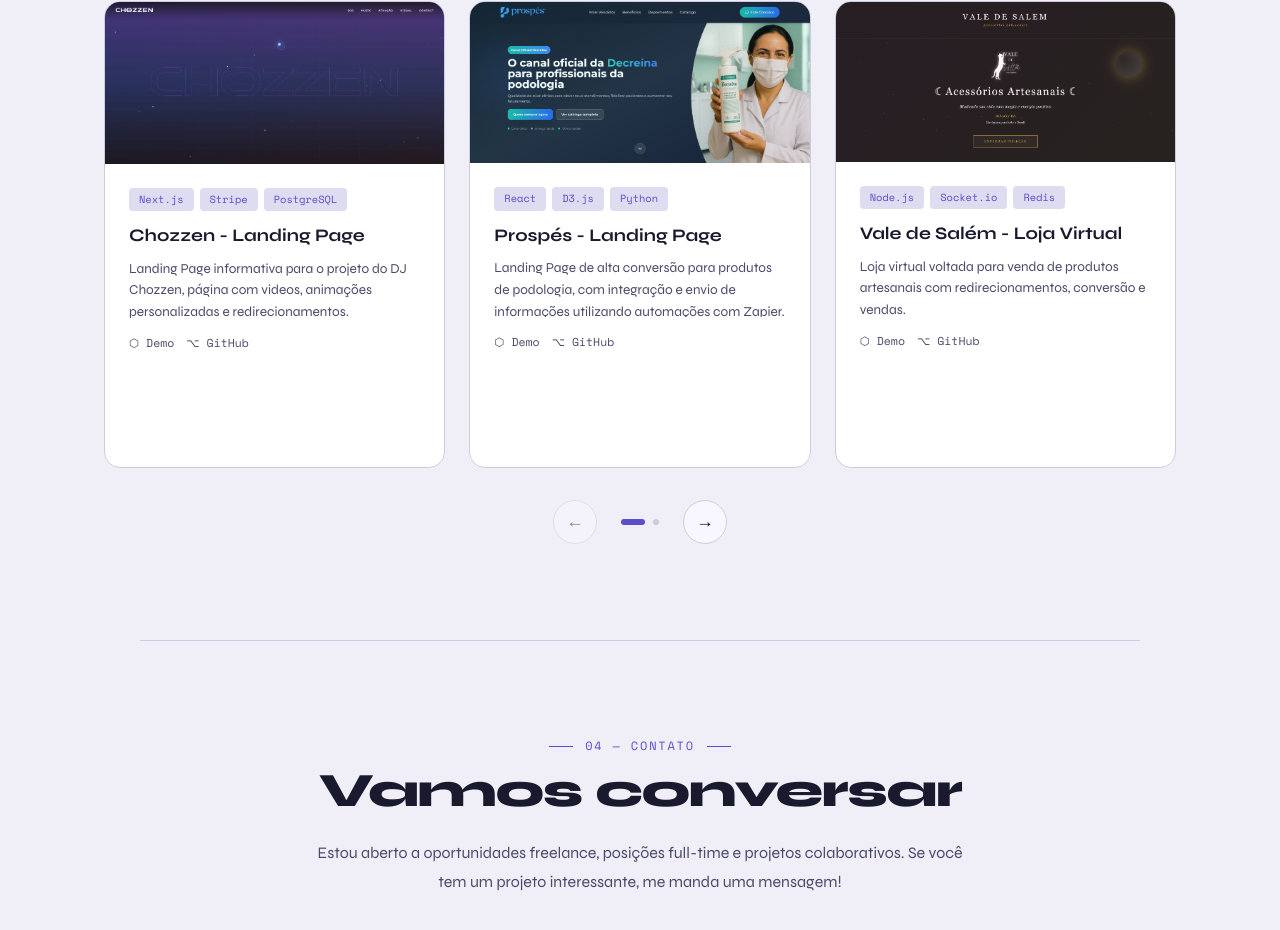
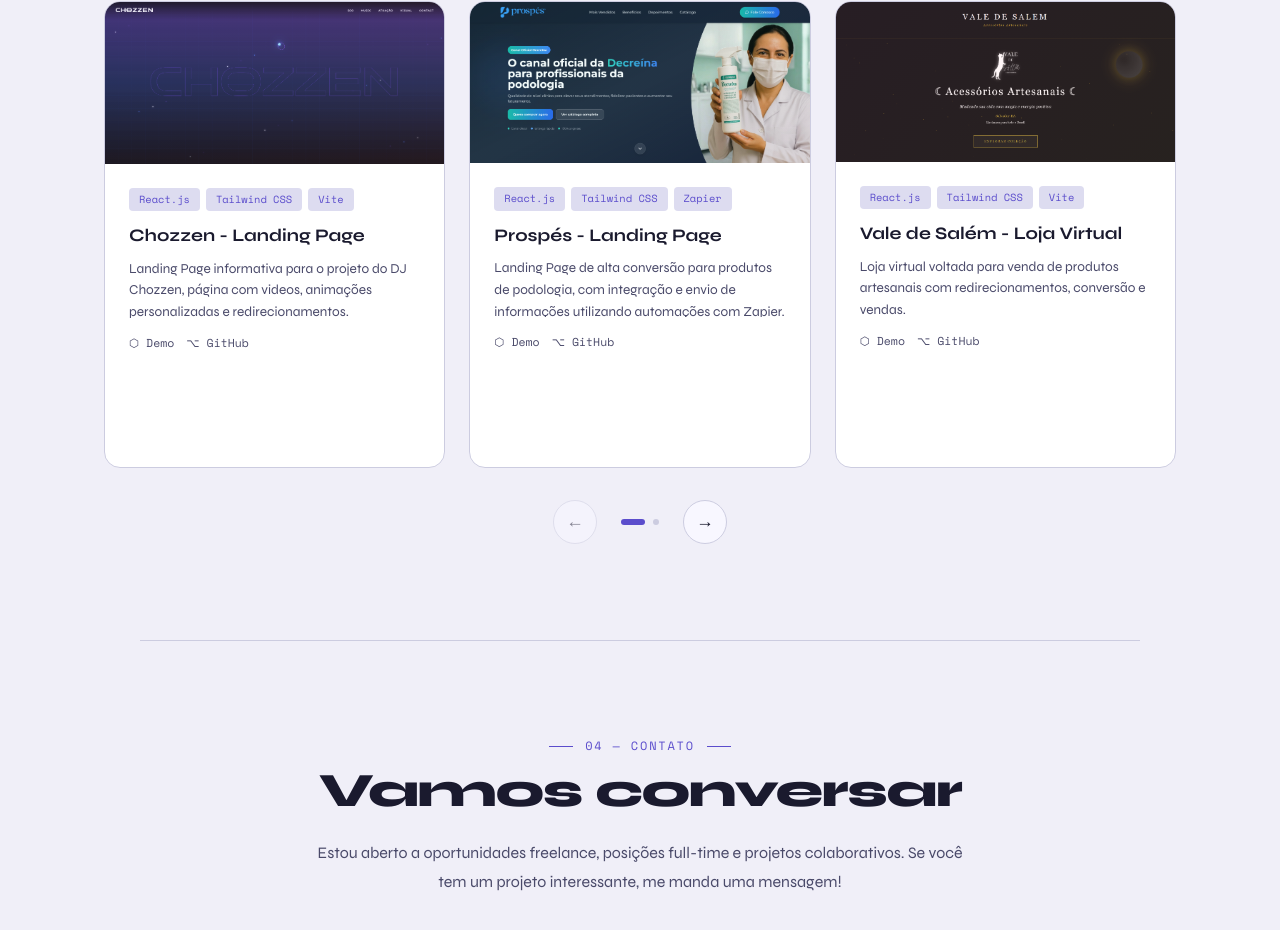
Before and after one commit to Brenotcs/BrenoDevPortfolio, a React (Vite) app in the folder front/: page / in a window 1280 px wide. Shown: the part 4136-5066 px from the top of the page. Built offline with nearby package versions, Linux system fonts and the light colour scheme.

Commit message:
atualizações de projetos

```diff
--- a/front/src/components/Projects.tsx
+++ b/front/src/components/Projects.tsx
@@ -10,7 +10,7 @@ const projectsData = [
     {
         image: chozzen,
         gradient: 'linear-gradient(135deg, #7c6aff22, #ff6ab022)',
-        tags: ['Next.js', 'Stripe', 'PostgreSQL'],
+        tags: ['React.js', 'Tailwind CSS', 'Vite'],
         title: 'Chozzen - Landing Page',
         desc: 'Landing Page informativa para o projeto do DJ Chozzen, página com videos, animações personalizadas e redirecionamentos.',
         demo: '#',
@@ -19,7 +19,7 @@ const projectsData = [
     {
         image: prospes,
         gradient: 'linear-gradient(135deg, #6affcc22, #6aafff22)',
-        tags: ['React', 'D3.js', 'Python'],
+        tags: ['React.js', 'Tailwind CSS', 'Zapier'],
         title: 'Prospés - Landing Page',
         desc: 'Landing Page de alta conversão para produtos de podologia, com integração e envio de informações utilizando automações com Zapier.',
         demo: '#',
@@ -28,7 +28,7 @@ const projectsData = [
     {
         image: valedesalem,
         gradient: 'linear-gradient(135deg, #ff6ab022, #ffaa6a22)',
-        tags: ['Node.js', 'Socket.io', 'Redis'],
+        tags: ['React.js', 'Tailwind CSS', 'Vite'],
         title: 'Vale de Salém - Loja Virtual',
         desc: 'Loja virtual voltada para venda de produtos artesanais com redirecionamentos, conversão e vendas.',
         demo: '#',
@@ -37,7 +37,7 @@ const projectsData = [
     {
         image: miadvogada,
         gradient: 'linear-gradient(135deg, #6a6aff22, #aa6aff22)',
-        tags: ['Python', 'FastAPI', 'OpenAI'],
+        tags: ['React.js', 'Tailwind CSS', 'Supabase'],
         title: 'Milena Advogada - Site com CMS',
         desc: 'Site de advogada com foco em conversão de clientes, informativo e com CMS para gestão de conteúdo e suporte a arquivos.',
         demo: '#',
@@ -46,7 +46,7 @@ const projectsData = [
     {
         image: jcstudios,
         gradient: 'linear-gradient(135deg, #6affaa22, #6aff6a22)',
-        tags: ['React Native', 'Maps API', 'Firebase'],
+        tags: ['React.js', 'Tailwind CSS', 'Vite'],
         title: 'JC Studios - Landing Page',
         desc: 'Landing Page para Web Design e Cartunista.',
         demo: '#',
@@ -55,7 +55,7 @@ const projectsData = [
     {
         image: ifa,
         gradient: 'linear-gradient(135deg, #ffcc6a22, #ff6a6a22)',
-        tags: ['Go', 'JWT', 'Docker'],
+        tags: ['React.js', 'Tailwind CSS', 'Vite'],
         title: 'IFÁ na Bahia - Landing Page',
         desc: 'Landing Page para o projeto IFÁ na Bahia, integração com videos, imagens, e texto.',
         demo: '#',
```
